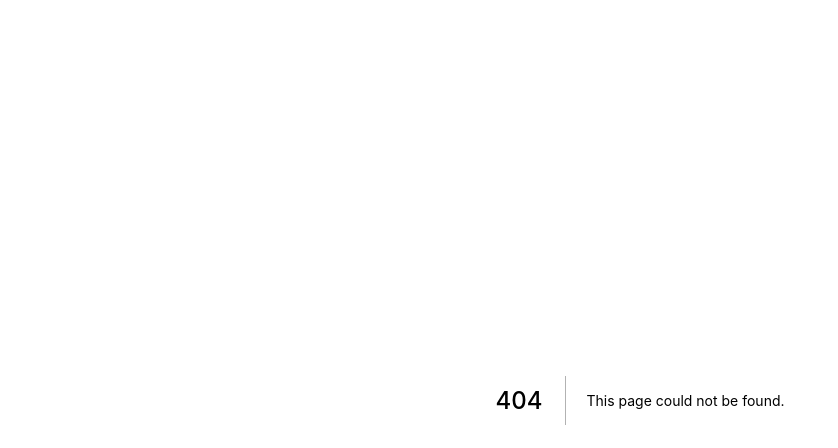
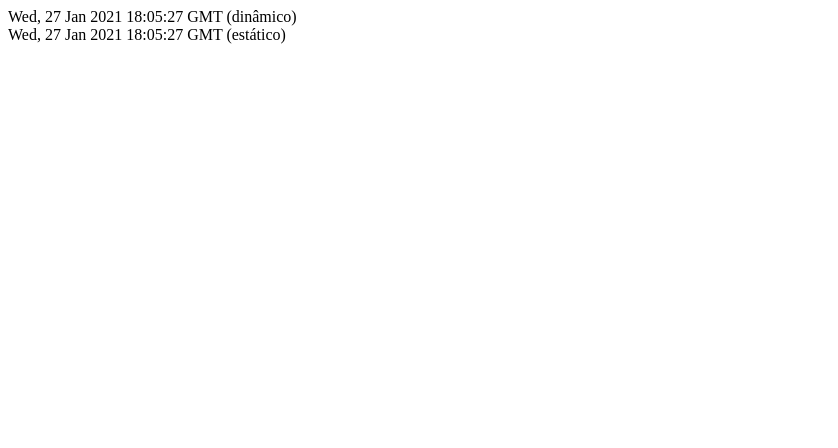
Before and after one commit to denisgusto/next-ideia-unica, a Next.js app: page /tempo in a window 1280 px wide. Before the commit this address had no page. Shown: the top 448 px of the page, without its empty margins (0-838 px from the left). Built offline with nearby package versions, Linux system fonts and the light colour scheme.

Commit message:
Testando getStaticProps

```diff
--- a/pages/index.js
+++ b/pages/index.js
@@ -1,7 +1,7 @@
 import Link from 'next/link';
 
 /**
- * Home
+ * Página 'Home'
  */
 function Home() {
     return (
--- a/pages/sobre.js
+++ b/pages/sobre.js
@@ -1,7 +1,7 @@
 import Link from 'next/link';
 
 /**
- * Sobre
+ * Página 'Sobre'
  */
 function Sobre() {
     return (
--- /dev/null
+++ b/pages/tempo.js
@@ -0,0 +1,28 @@
+/**
+ * Página 'Tempo'
+ * Utilizando 'getStaticProps'
+ */
+function Tempo(props) {
+    const dynamicDate = new Date();
+    const dynamicDateString = dynamicDate.toGMTString();
+
+    return (
+        <div>
+            <div>{dynamicDateString} (dinâmico)</div>
+            <div>{props.staticDateString} (estático)</div>
+        </div>
+    )
+}
+
+export function getStaticProps() {
+    const staticDate = new Date();
+    const staticDateString = staticDate.toGMTString();
+
+    return {
+        props: {
+            staticDateString
+        }
+    }
+}
+
+export default Tempo;
```
